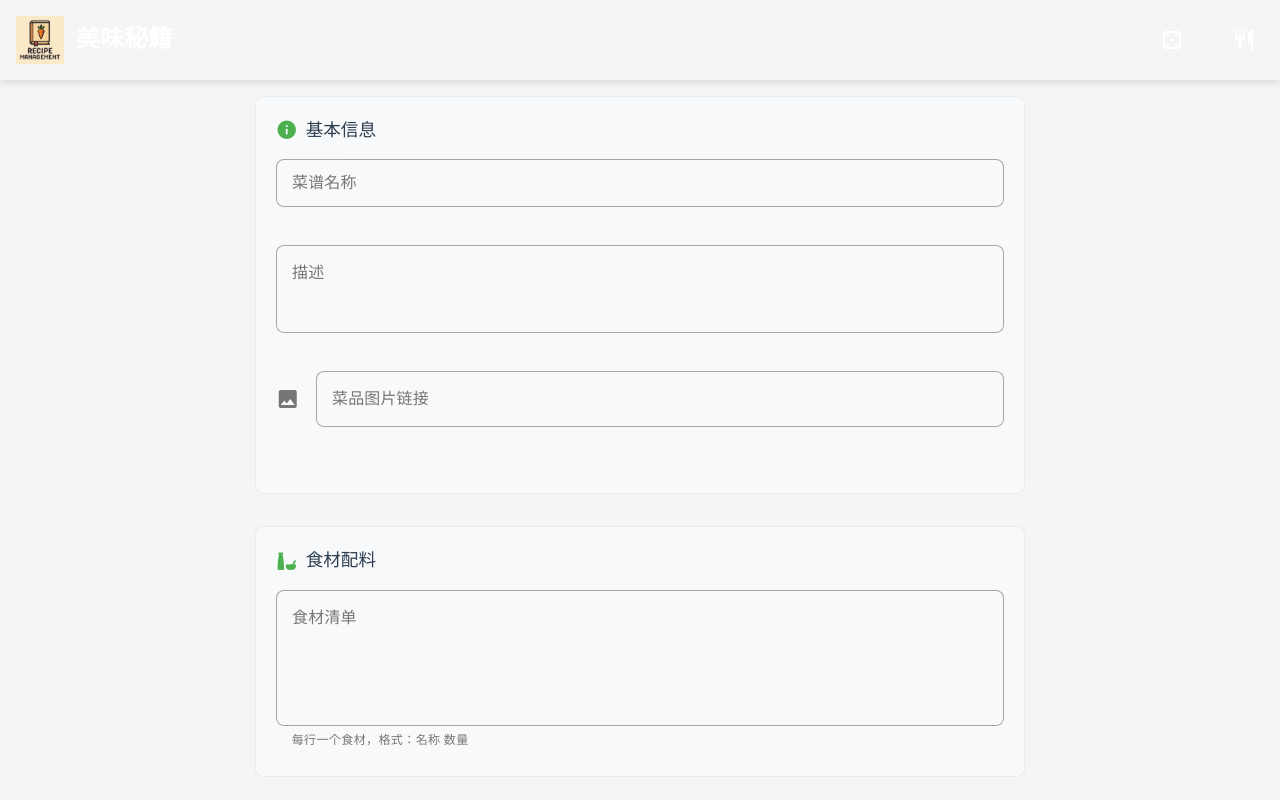
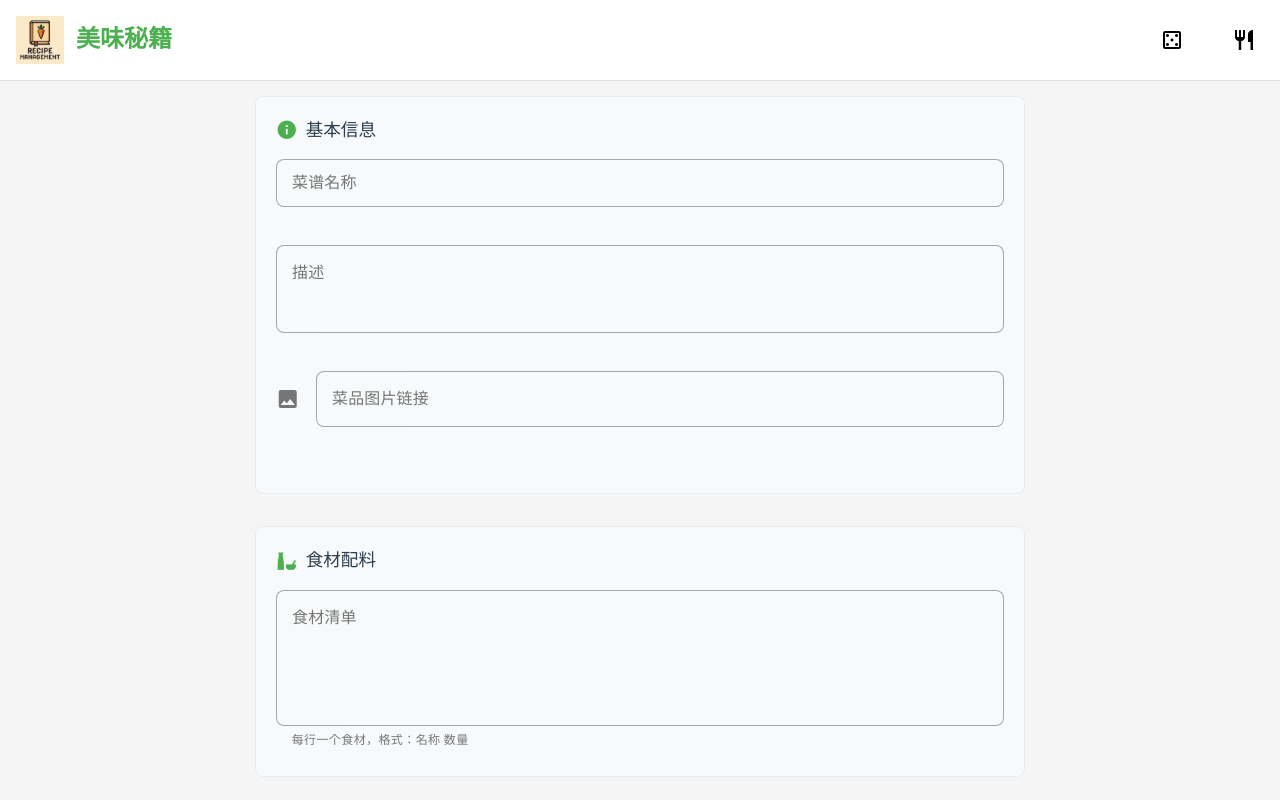
Before and after one commit to kinyue/cooking, a Vue app in the folder frontend/: page /recipes/add in a window 1280 px wide. Shown: the top 800 px of the page. Built offline with nearby package versions, Linux system fonts and the light colour scheme.

Commit message:
style: switch header to light theme with blur effect

```diff
--- a/frontend/src/assets/components/app-header.css
+++ b/frontend/src/assets/components/app-header.css
@@ -2,8 +2,9 @@
 .app-header {
   min-height: 72px !important;
   padding: 8px 0 !important;
-  background: linear-gradient(135deg, var(--v-theme-primary) 0%, var(--v-theme-primary-darken-1) 100%) !important;
-  box-shadow: 0 2px 8px rgba(0, 0, 0, 0.12) !important;
+  background: rgb(var(--v-theme-surface)) !important;
+  border-bottom: 1px solid rgba(var(--v-theme-on-surface), 0.12) !important;
+  backdrop-filter: blur(8px) !important;
 }
 
 .app-logo {
--- a/frontend/src/components/AppHeader.vue
+++ b/frontend/src/components/AppHeader.vue
@@ -1,5 +1,5 @@
 <template>
-  <v-app-bar app color="primary" flat class="app-header">
+  <v-app-bar app color="surface" flat class="app-header">
     <router-link to="/" class="d-flex align-center text-decoration-none">
       <v-img
         src="@/assets/logo.png"
@@ -10,17 +10,17 @@
         alt="App Logo"
       ></v-img>
       <div class="app-title">
-        <span class="font-weight-bold text-h5 text-white">美味秘籍</span>
+        <span class="font-weight-bold text-h5 text-primary">美味秘籍</span>
       </div>
     </router-link>
 
     <v-spacer></v-spacer>
 
     <!-- Use icon buttons directly on larger screens now -->
-    <v-btn icon to="/random" class="header-button d-none d-sm-flex" color="white">
+    <v-btn icon to="/random" class="header-button d-none d-sm-flex">
       <v-icon>mdi-dice-5-outline</v-icon>
     </v-btn>
-    <v-btn icon @click="showMenuDialog = true" class="header-button d-none d-sm-flex" color="white">
+    <v-btn icon @click="showMenuDialog = true" class="header-button d-none d-sm-flex">
       <v-badge
         :content="todayMenu.count"
         :model-value="todayMenu.count > 0"
@@ -33,10 +33,10 @@
     </v-btn>
 
     <!-- Buttons for smaller screens -->
-    <v-btn icon to="/random" class="d-sm-none mx-1" color="white">
+    <v-btn icon to="/random" class="d-sm-none mx-1">
       <v-icon>mdi-dice-5-outline</v-icon>
     </v-btn>
-    <v-btn icon @click="showMenuDialog = true" class="d-sm-none mx-1" color="white">
+    <v-btn icon @click="showMenuDialog = true" class="d-sm-none mx-1">
       <v-badge
         :content="todayMenu.count"
         :model-value="todayMenu.count > 0"
```
